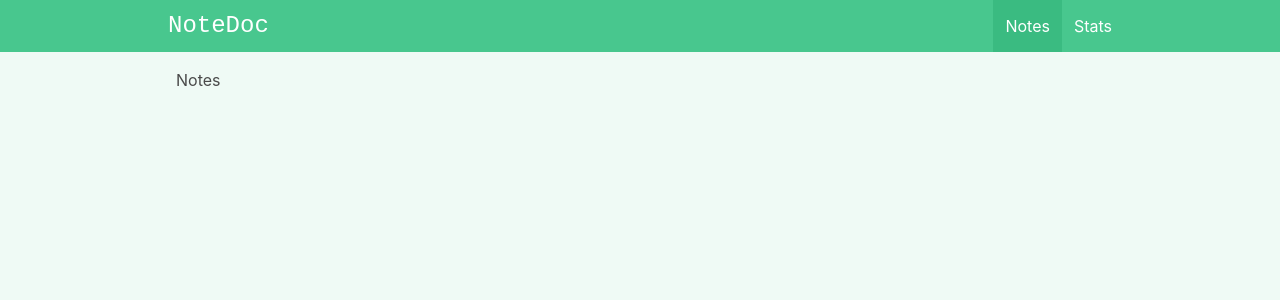
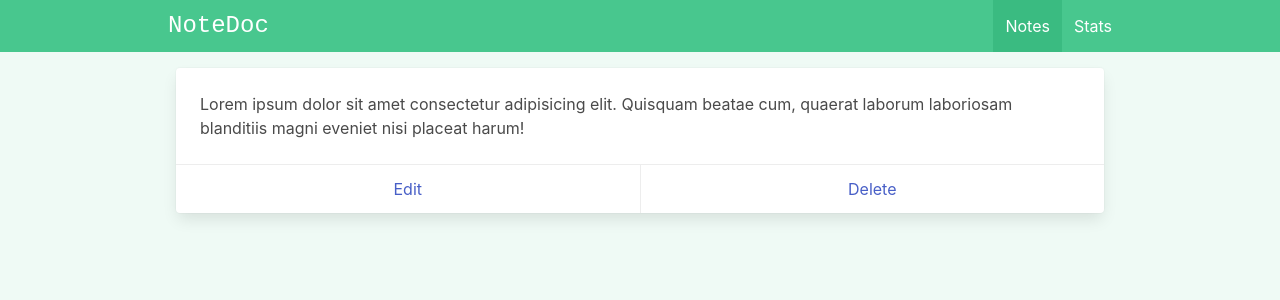
Before and after one commit to queirozdaniel/notedoc, a Vue app: page /#/ in a window 1280 px wide. Shown: the top 300 px of the page. Built offline with nearby package versions, Linux system fonts and the light colour scheme.

Commit message:
add: Created Card for Notes

```diff
--- a/src/views/ViewNotes.vue
+++ b/src/views/ViewNotes.vue
@@ -1,5 +1,16 @@
 <template>
   <div class="notes">
-    <h1>Notes</h1>
+    <div
+      class="card mb-4">
+      <div class="card-content">
+        <div class="content">
+          Lorem ipsum dolor sit amet consectetur adipisicing elit. Quisquam beatae cum, quaerat laborum laboriosam blanditiis magni eveniet nisi placeat harum!
+        </div>
+      </div>
+      <footer class="card-footer">
+        <a href="#" class="card-footer-item">Edit</a>
+        <a href="#" class="card-footer-item">Delete</a>
+      </footer>
+    </div>
   </div>
 </template>
```
